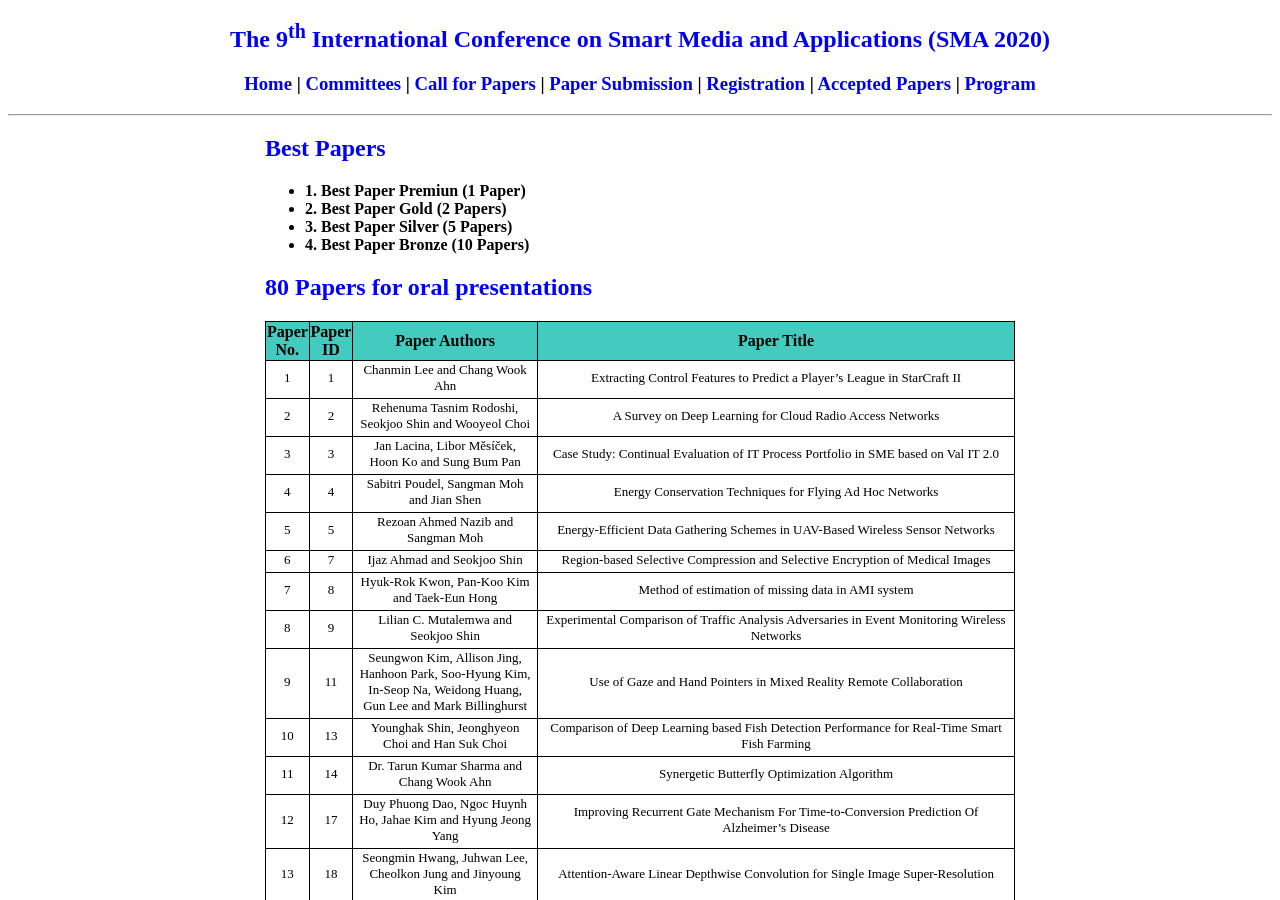
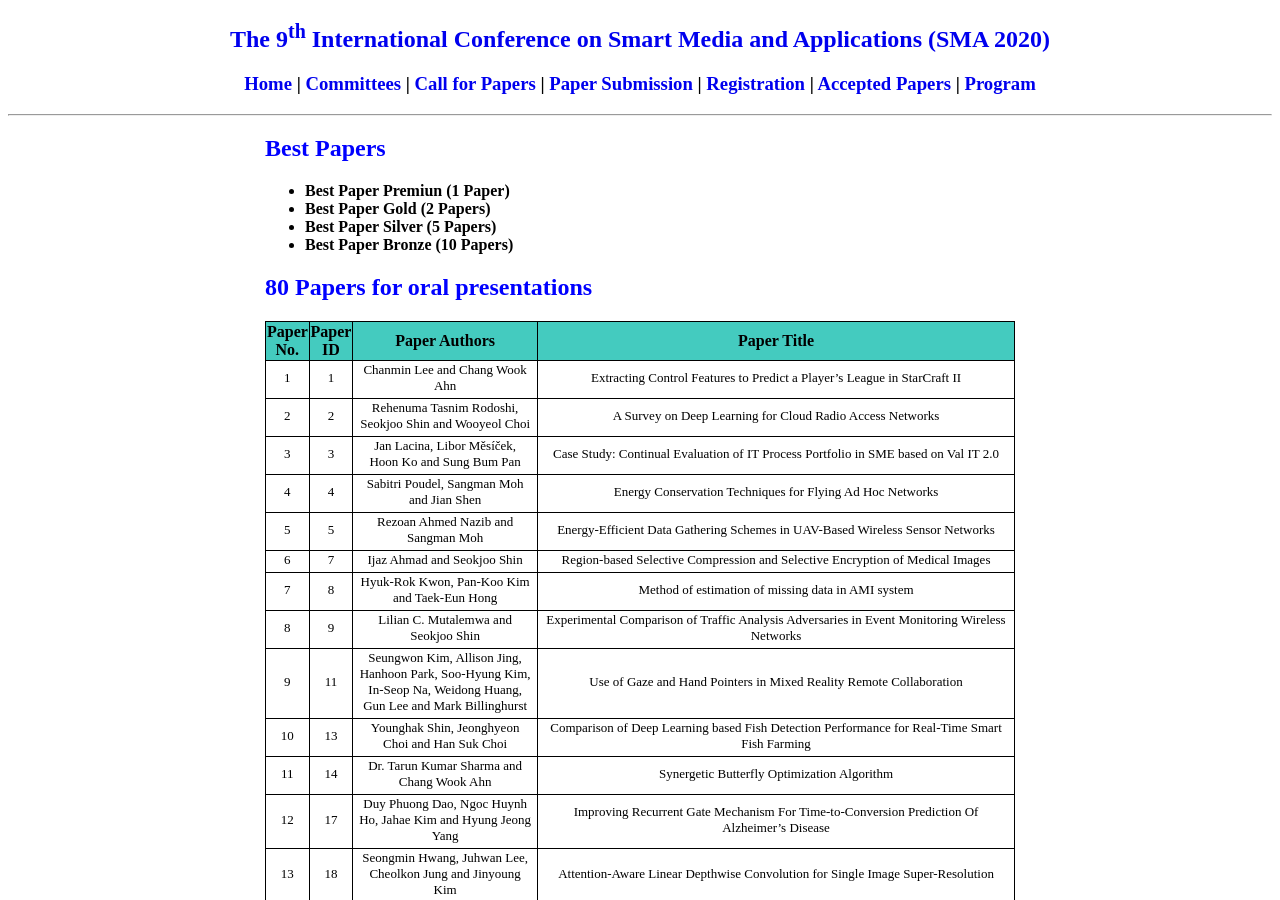
Before and after one commit to icea-conf/sma-2020.github.io, a Jekyll site: the page built from accepted_papers/index.html, in a window 1280 px wide and 900 px high. Built offline with Jekyll 4.4.1, drawn with Linux system fonts in a browser that asks for light colours.

Commit message:
Update index.html

```diff
--- a/accepted_papers/index.html
+++ b/accepted_papers/index.html
@@ -7,10 +7,10 @@ title: SMA 2020
           <div>
                <h2 style="color:#0000FF">Best Papers</h2>
                <ul>
-                    <li><b>1. Best Paper Premiun (1 Paper)</b></li>
-                    <li><b>2. Best Paper Gold (2 Papers)</b></li>
-                    <li><b>3. Best Paper Silver (5 Papers)</b></li>
-                    <li><b>4. Best Paper Bronze (10 Papers)</b></li>
+                    <li><b>Best Paper Premiun (1 Paper)</b></li>
+                    <li><b>Best Paper Gold (2 Papers)</b></li>
+                    <li><b>Best Paper Silver (5 Papers)</b></li>
+                    <li><b>Best Paper Bronze (10 Papers)</b></li>
                </ul>
           </div>
 
```
